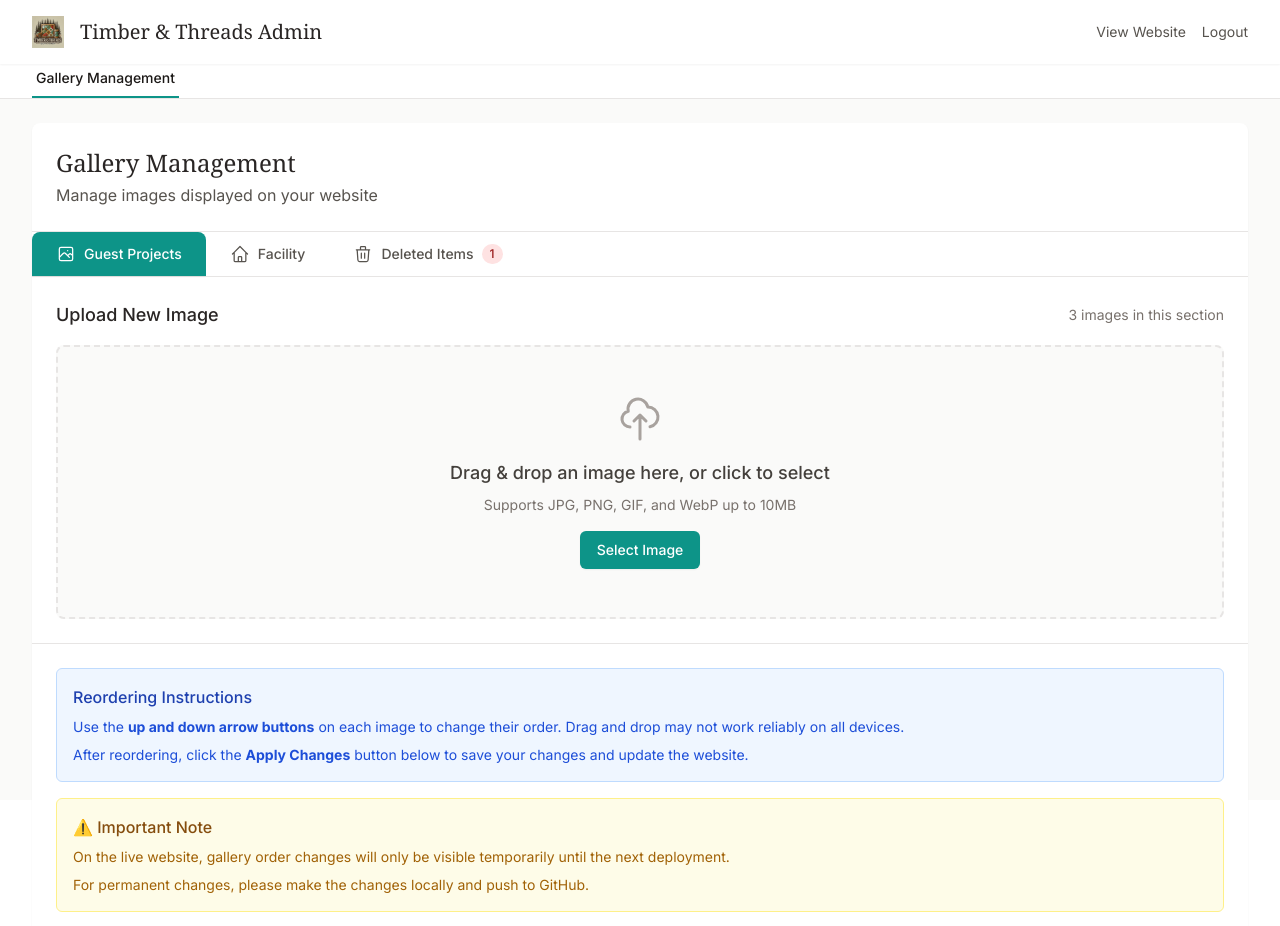
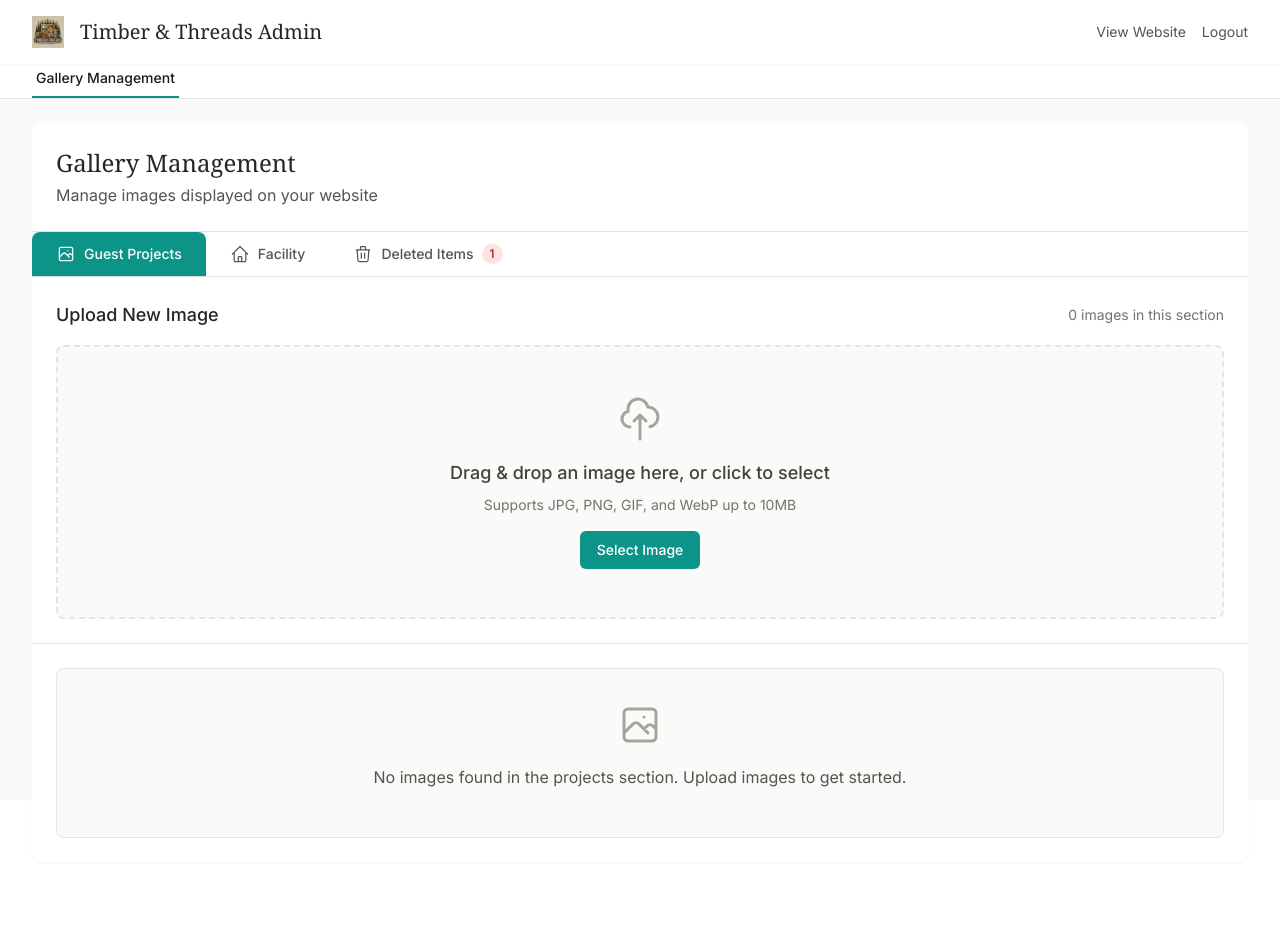
Before and after one commit to musickevan1/timberthreads, a Next.js app: page /admin/gallery in a window 1280 px wide. Shown: the top 926 px of the page. Built offline with nearby package versions, Linux system fonts and the light colour scheme; sample sign-in values are in the browser's storage.

Commit message:
Fix type mismatch between admin tabs and image sections

```diff
--- a/src/app/admin/gallery/page.tsx
+++ b/src/app/admin/gallery/page.tsx
@@ -12,6 +12,18 @@ import GalleryTabs from './components/GalleryTabs';
 import UploadSection from './components/UploadSection';
 import LoadingState from './components/LoadingState';
 import GalleryGrid from './components/GalleryGrid';
+
+// Map admin tabs to image sections
+const getImageSection = (tab: Tab): ImageAsset['section'] => {
+  switch (tab) {
+    case 'projects':
+      return 'quilts';
+    case 'facility':
+      return 'workshops'; // Default to workshops for facility tab
+    default:
+      return 'quilts'; // Default for deleted tab
+  }
+};
 
 export default function GalleryAdmin() {
   const router = useRouter();
@@ -102,7 +114,7 @@ export default function GalleryAdmin() {
       .join(' ');
 
     formData.append('caption', caption);
-    formData.append('section', activeTab === 'deleted' ? 'projects' : activeTab);
+    formData.append('section', getImageSection(activeTab));
 
     setIsUploading(true);
     setUploadProgress(0);
@@ -270,7 +282,11 @@ export default function GalleryAdmin() {
 
     // Get all images in the current section
     const sectionImages = [...galleryData.images]
-      .filter(img => img.section === activeTab)
+      .filter(img => {
+        if (activeTab === 'projects') return img.section === 'quilts';
+        if (activeTab === 'facility') return ['workshops', 'accommodations'].includes(img.section);
+        return true; // For 'deleted' tab
+      })
       .sort((a, b) => (a.order || 999) - (b.order || 999));
 
     // Find the indices of the dragged and target images
@@ -295,7 +311,7 @@ export default function GalleryAdmin() {
           'Content-Type': 'application/json',
         },
         body: JSON.stringify({
-          section: activeTab,
+          section: getImageSection(activeTab),
           orderedImages: orderedImageSrcs
         }),
       });
@@ -357,7 +373,11 @@ export default function GalleryAdmin() {
   const filteredImages = activeTab === 'deleted'
     ? galleryData.deletedImages
     : [...galleryData.images]
-        .filter(img => img.section === activeTab)
+        .filter(img => {
+          if (activeTab === 'projects') return img.section === 'quilts';
+          if (activeTab === 'facility') return ['workshops', 'accommodations'].includes(img.section);
+          return true;
+        })
         .sort((a, b) => (a.order || 999) - (b.order || 999));
 
   const handleCloseDialog = () => {
```
